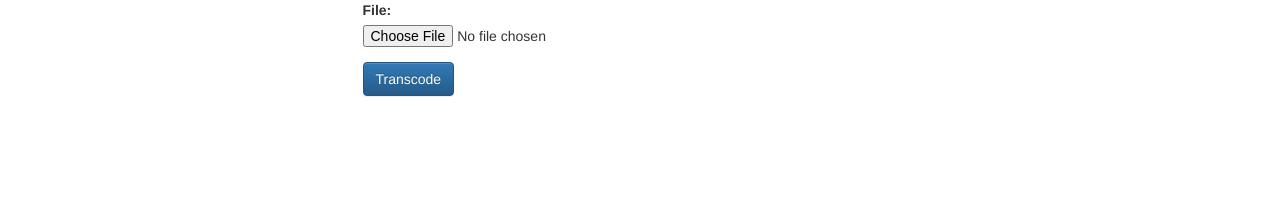
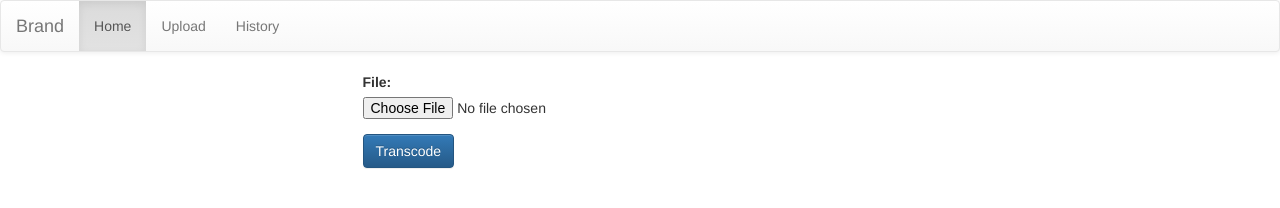
Before and after one commit to Qblack/transcoding-api-client, a website: page app/index.html in a window 1280 px wide. Drawn offline with nearby package versions, Linux system fonts and the light colour scheme; some packages are replaced by stand-ins of ours; a script that the page names is missing; files whose address does not match are found by name.

Commit message:
navbar funtimes

```diff
--- a/app/index.html
+++ b/app/index.html
@@ -21,6 +21,7 @@
       <p class="browsehappy">You are using an <strong>outdated</strong> browser. Please <a href="http://browsehappy.com/">upgrade your browser</a> to improve your experience.</p>
   <![endif]-->
 
+  <div ng-include="src='navbar.html'"></div>
   <div ng-view></div>
 
   <!-- In production use:
--- /dev/null
+++ b/app/navbar.html
@@ -0,0 +1,27 @@
+<nav class="navbar navbar-default">
+    <div class="container-fluid">
+        <!-- Brand and toggle get grouped for better mobile display -->
+        <div class="navbar-header">
+            <button type="button" class="navbar-toggle collapsed" data-toggle="collapse" data-target="#bs-example-navbar-collapse-1">
+                <span class="sr-only">Toggle navigation</span>
+                <span class="icon-bar"></span>
+                <span class="icon-bar"></span>
+                <span class="icon-bar"></span>
+            </button>
+            <a class="navbar-brand" href="#">Brand</a>
+        </div>
+
+        <!-- Collect the nav links, forms, and other content for toggling -->
+        <div class="collapse navbar-collapse" id="bs-example-navbar-collapse-1">
+            <ul class="nav navbar-nav">
+                <li class="active"><a href="#">Home<span class="sr-only">(current)</span></a></li>
+                <li><a href="#/view_form">Upload</a></li>
+                <li><a href="#/view_history">History</a></li>
+            </ul>
+
+            <ul class="nav navbar-nav navbar-right">
+                {{ username }}
+            </ul>
+        </div><!-- /.navbar-collapse -->
+    </div><!-- /.container-fluid -->
+</nav>
```
